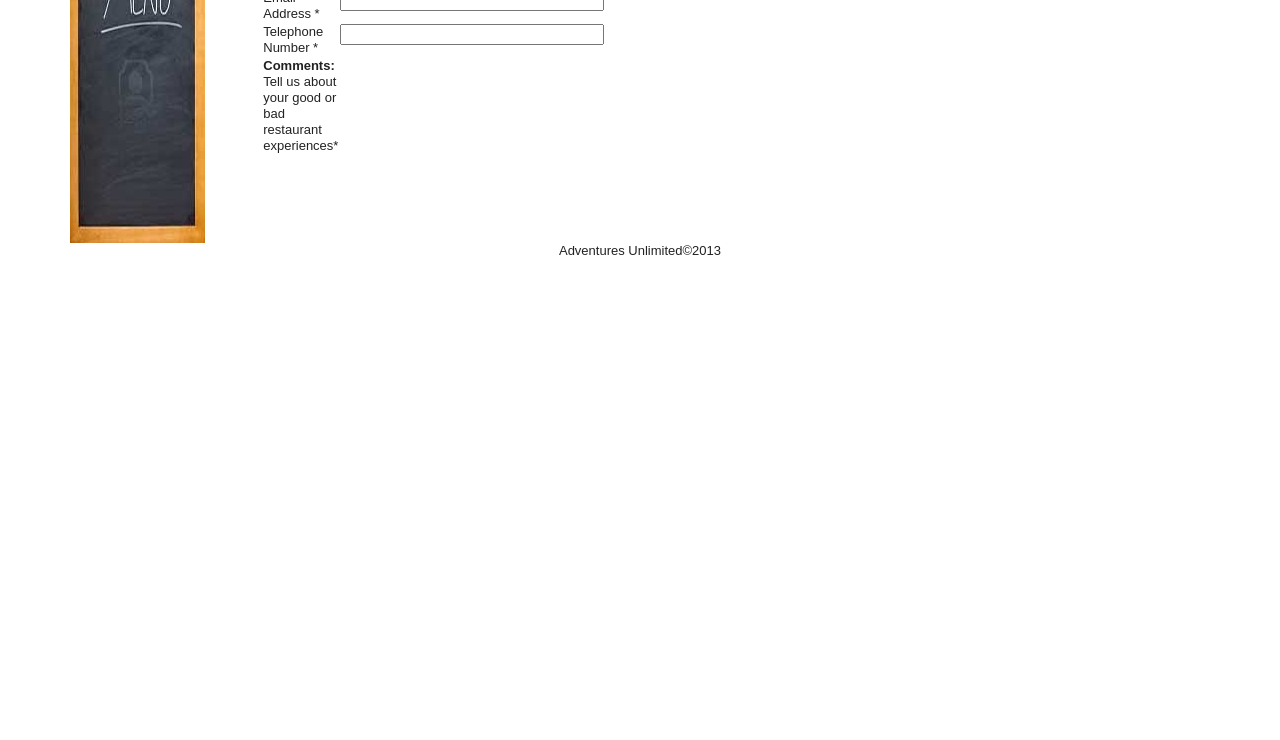
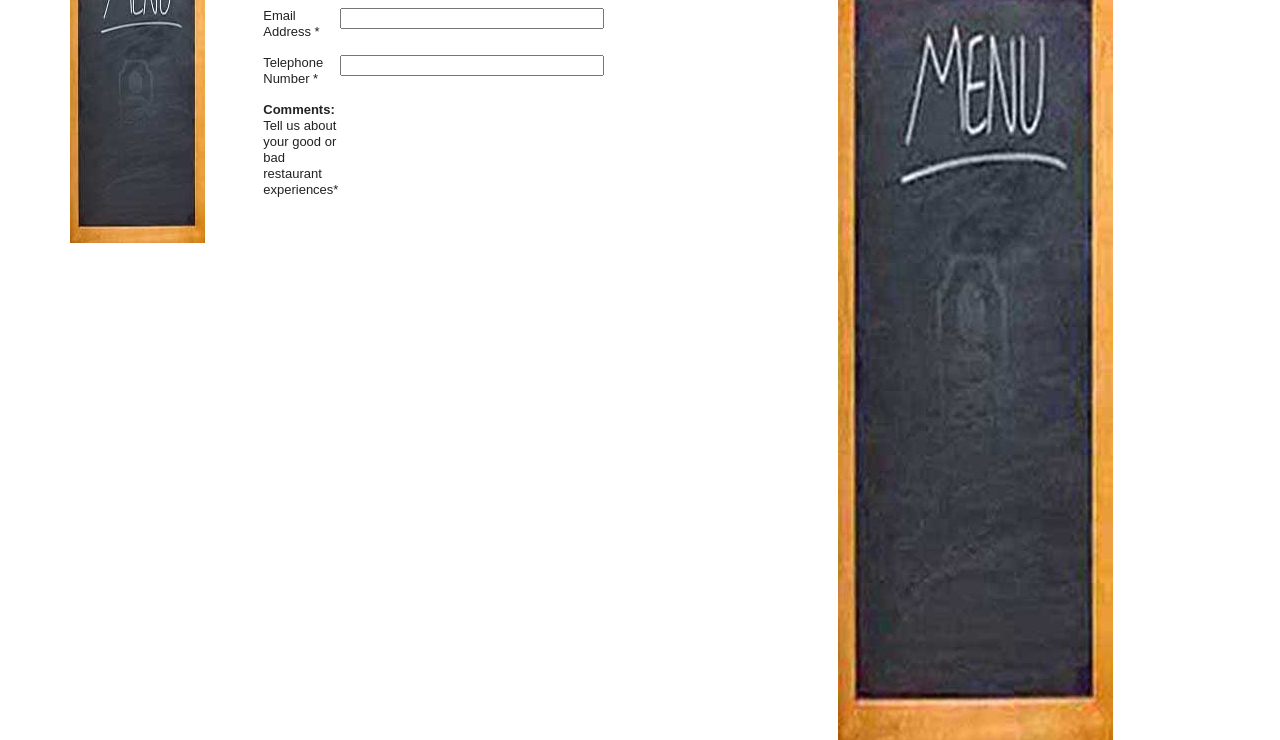
Before and after one commit to teddy-kreeger-1/tkreeger-food-website-responsive, a plain HTML site: page contact.html in a window 1280 px wide. Shown: the part 233-973 px from the top of the page. Before the commit the page ends 800 px from the top, so only its background shows below. Drawn offline with Linux system fonts and the light colour scheme.

Commit message:
added the menuboard on the right side on all pages

```diff
--- a/contact.html
+++ b/contact.html
@@ -31,7 +31,7 @@ Do the following if you're using your customized build of modernizr (http://www.
   <div id="header"><img src="chef.jpg" alt="The Chef">Contact Us</div>
   <div id="leftside"><img src="menuboard.jpg" alt="Menu Board"></div>
   <div id="maincontent">
-    <table width="300px">
+    <table width="300px" height="294">
       <tbody>
         <tr>
           <td valign="top"><label for="first_name">First Name *</label></td>
@@ -55,7 +55,7 @@ Do the following if you're using your customized build of modernizr (http://www.
       </tbody>
     </table>
   </div>
-  <div id="rightside">This is the content for Layout Div Tag "rightside"</div>
+  <div id="rightside"><img src="menuboard3.jpg" alt="Long Menu Board"></div>
   <div id="footer">Adventures Unlimited©2013</div>
 </div>
 </body>
--- a/fluidgrid.css
+++ b/fluidgrid.css
@@ -174,7 +174,7 @@ img, object, embed, video {
 	clear: none;
 	float: left;
 	margin-left: 1.0989%;
-	width: 32.6007%;
+	width: 49.4505%;
 	display: block;
 }
 #leftside {
```
Also changed, not shown: index.html (+1 -1 lines), serving.html (+1 -1 lines), terms.html (+1 -1 lines), voting.html (+1 -1 lines), menuboard3.jpg (added).
